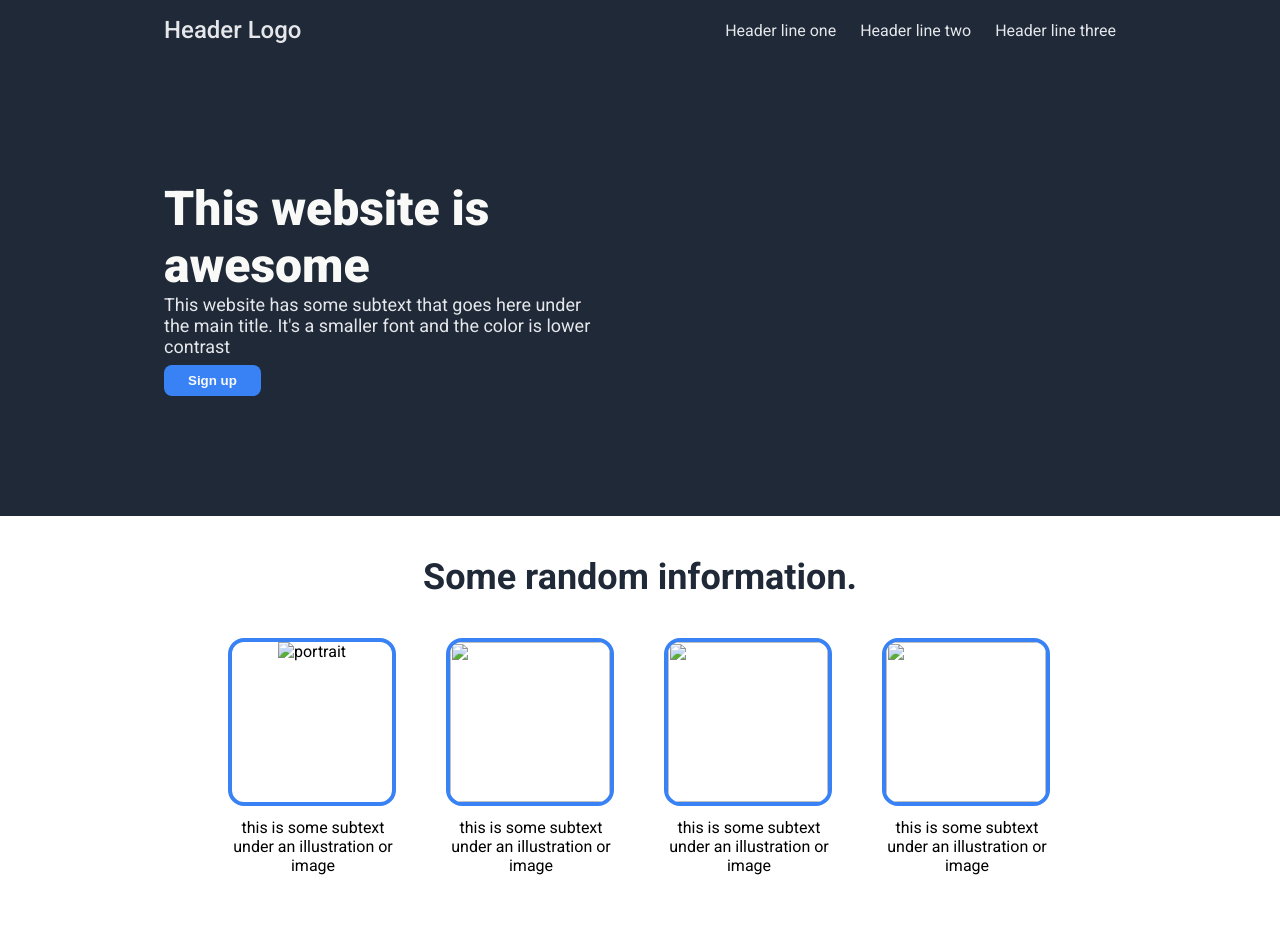
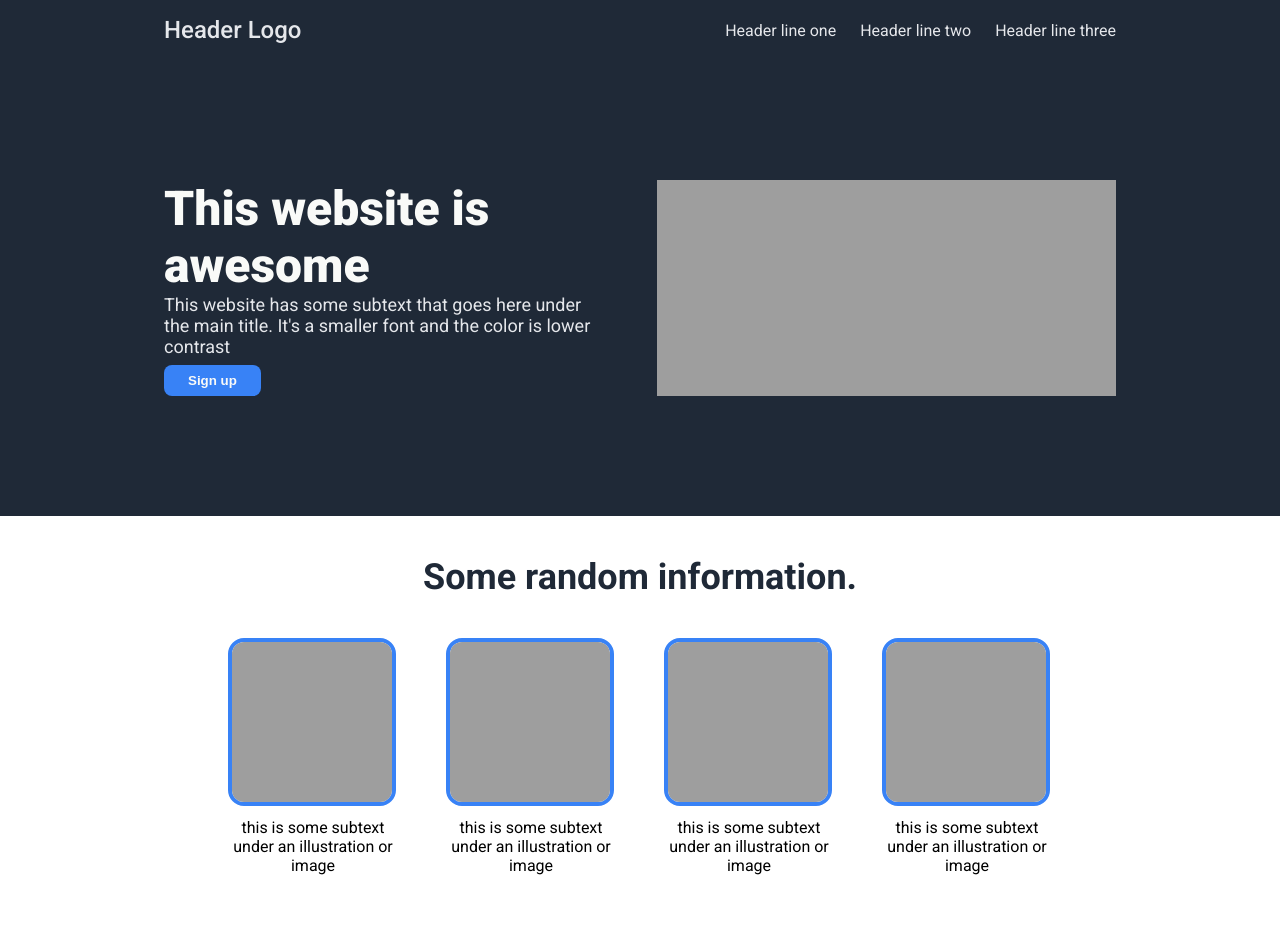
Before and after one commit to Schnappo90/landing-page, a plain HTML site: page index.html in a window 1280 px wide. Shown: the top 926 px of the page. Drawn offline with Linux system fonts and the light colour scheme; the site is published under a folder, as on GitHub Pages, so addresses that start at the root find nothing.

Commit message:
update image paths

```diff
--- a/index.html
+++ b/index.html
@@ -45,25 +45,25 @@
             <div class="cards">
                 <div class="testimony-card">
                     <div class="img-container">
-                        <img src="/images/look-studio-red-9YiP4-unsplash.jpg" alt="portrait">
+                        <img src="images/look-studio-red-9YiP4-unsplash.jpg" alt="portrait">
                     </div>
                     <p>this is some subtext under an illustration or image</p>
                 </div>
                 <div class="testimony-card">
                     <div class="img-container">
-                        <img src="/images/look-studio-ReG7yp_4zho-unsplash.jpg" alt="">
+                        <img src="images/look-studio-ReG7yp_4zho-unsplash.jpg" alt="">
                     </div>
                     <p>this is some subtext under an illustration or image</p>
                 </div>
                 <div class="testimony-card">
                     <div class="img-container">
-                        <img src="/images/look-studio-pink-QkPc-unsplash.jpg" alt="">
+                        <img src="images/look-studio-pink-QkPc-unsplash.jpg" alt="">
                     </div>
                     <p>this is some subtext under an illustration or image</p>
                 </div>
                 <div class="testimony-card">
                     <div class="img-container">
-                        <img src="/images/look-studio-purple-8-unsplash.jpg" alt="">
+                        <img src="images/look-studio-purple-8-unsplash.jpg" alt="">
                     </div>
                     <p>this is some subtext under an illustration or image</p>
                 </div>
--- a/style.css
+++ b/style.css
@@ -89,7 +89,7 @@ header {
 
 .hero-right {
     width: 100%;
-    background-image: url(/images/rayul-_M6gy9oHgII-unsplash.jpg);
+    background-image: url(images/rayul-_M6gy9oHgII-unsplash.jpg);
     background-position: center;
     background-size: cover;
 }
```
